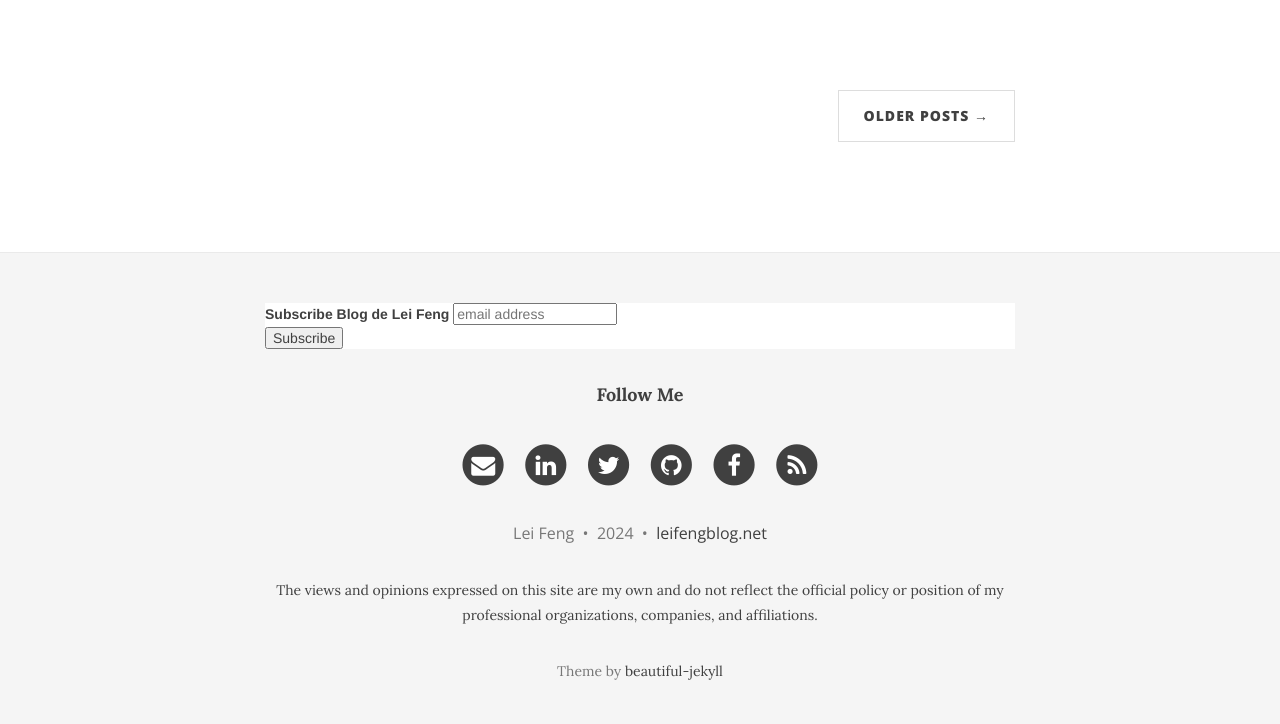
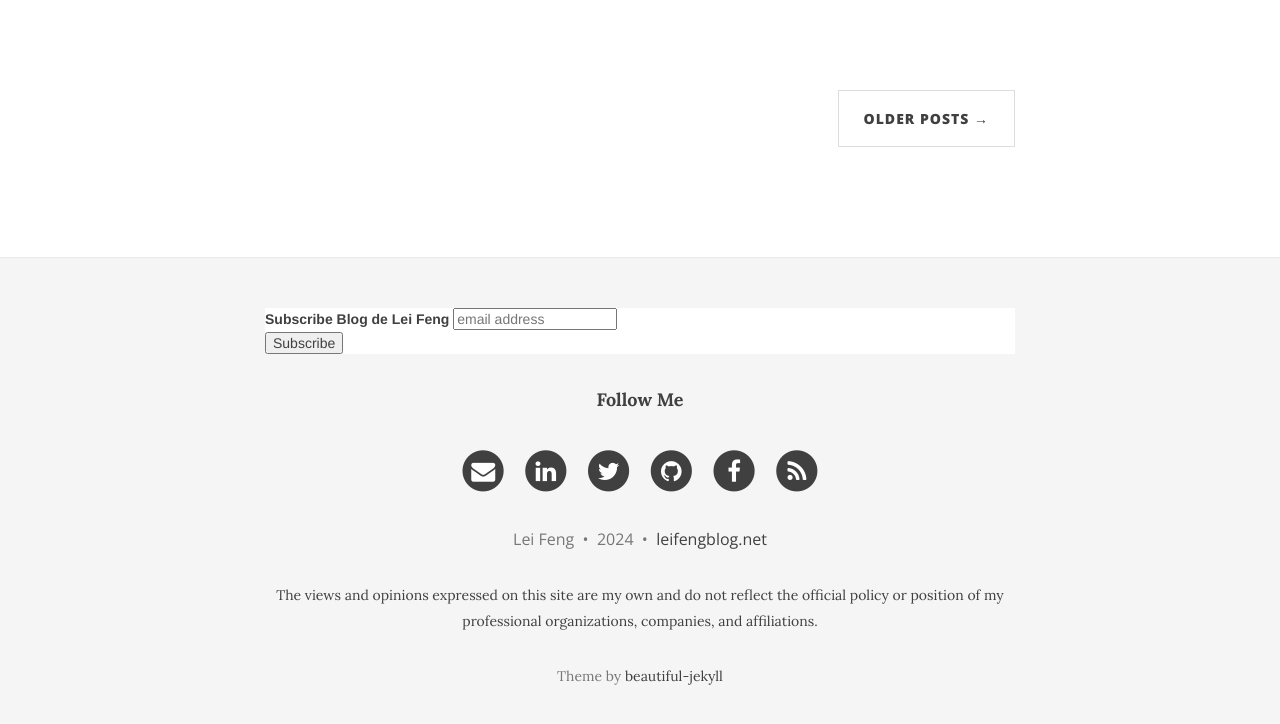
Before and after one commit to stonefl/stonefl.github.io, a Jekyll site: the page built from index.html, in a window 1280 px wide and 1400 px high, scrolled down 1216 px. Shown: the part 661-1385 px from the top of the window. Built offline with Jekyll 4.4.1, drawn with Linux system fonts in a browser that asks for light colours; nearby versions of some CDN libraries; the list of posts is cut into pages by our own code; comment, search, counter and statistics services are not loaded.

Commit message:
Update main.css

```diff
--- a/css/main.css
+++ b/css/main.css
@@ -535,6 +535,7 @@ small.post-date {
   font-weight: 800;
   letter-spacing: 1px;
   padding: 10px 10px;
+  line-height: 180%;
   margin: 30px 0;
   background: #FFF;
   border-radius: 0;
@@ -543,6 +544,7 @@ small.post-date {
 @media only screen and (min-width: 768px) {
   .pager li a {
     padding: 15px 25px;
+    line-height: 180%;
     margin: 30px 0;
   }
 }
```
